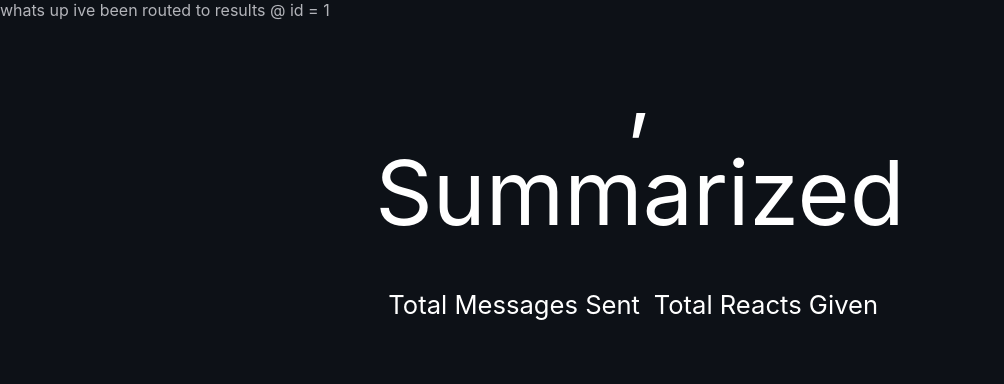
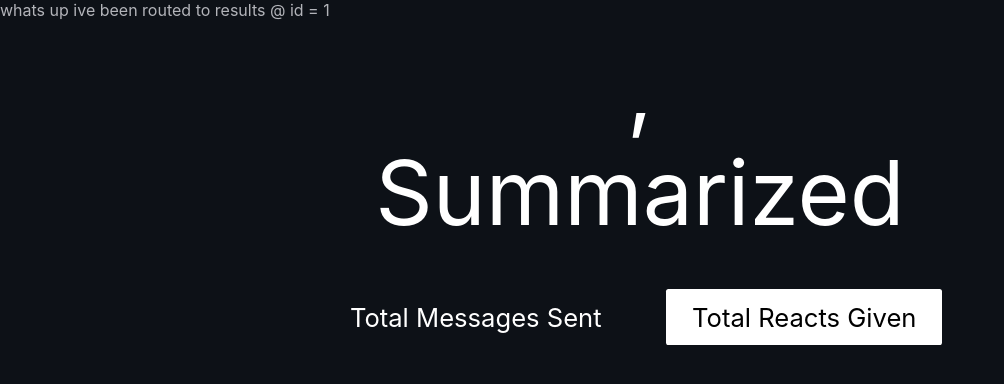
Before and after one commit to a-lafrance/Ribbon, a React (Create React App) app in the folder frontend/: page /results/1 in a window 1280 px wide. Shown: the top 384 px of the page, without its empty margins (0-1004 px from the left). Built offline with nearby package versions, Linux system fonts and the light colour scheme; no server answers.

Commit message:
final frontend changes

```diff
--- a/frontend/src/App.css
+++ b/frontend/src/App.css
@@ -29,6 +29,7 @@ h3 {
 }
 
 button {
+  margin-top: 1.5vw;
   background: none;
   border: none;
   color: rgba(250, 250, 255, 0.7);
--- a/frontend/src/components/GeneralStats.js
+++ b/frontend/src/components/GeneralStats.js
@@ -24,11 +24,11 @@ let GeneralStats = props => {
             <div className="genStatTitle">{title},</div>
             <div className="genStatTitle">Summarized</div>
             <div className="genStatCardInner">
-                <div>
+                <div class="normal">
                     <div>Total Messages Sent</div>
                     <div className="number"> {msgCount} </div>
                 </div>
-                <div>
+                <div class="reversed">
                     <div>Total Reacts Given</div>
                     <div className="number"> {reactCount} </div>
                 </div>
--- a/frontend/src/styles/GeneralStats.css
+++ b/frontend/src/styles/GeneralStats.css
@@ -20,10 +20,23 @@
 
 .genStatCardInner div{
   font-size: 2vw;
-  margin: auto;
+  margin-left: 1vw;
+  margin-right: 1vw;
 }
 
 .genStatCardInner .number {
   font-size: 5vw;
+}
+
+.genStatCardInner .normal {
+  padding: 1vw 1vw;
+}
+
+.genStatCardInner .reversed {
+  padding: 1vw 1vw;
+  background-color: white;
+  border-radius: 0.2vw;
+  color: black;
+  font-size: 5vw;
   margin: auto;
 }
```
